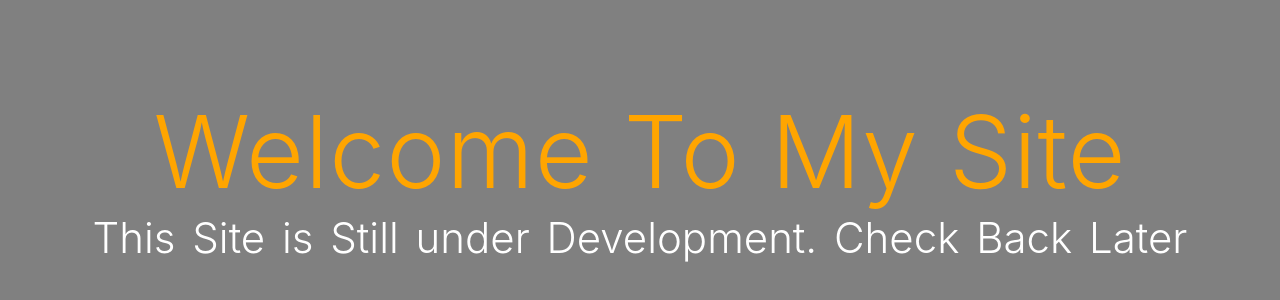
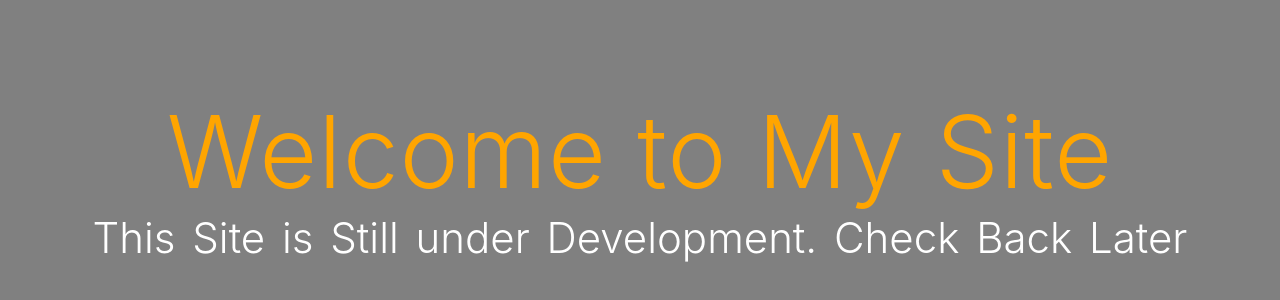
Before and after one commit to ScarVite/scarvite.de, a Nuxt app: page / in a window 1280 px wide. Shown: the part 208-508 px from the top of the page. Built offline with nearby package versions, Linux system fonts and the light colour scheme.

Commit message:
Change some Settings

```diff
--- a/nuxt.config.js
+++ b/nuxt.config.js
@@ -22,7 +22,7 @@ module.exports = {
   ** Headers of the page
   */
   head: {
-    title: 'site',
+    title: 'ScarVite.de',
     meta: [
       { charset: 'utf-8' },
       { name: 'viewport', content: 'width=device-width, initial-scale=1' },
--- a/pages/index.vue
+++ b/pages/index.vue
@@ -2,7 +2,7 @@
   <div v-if="loaded" class="container">
     <div>
       <h1 class="title">
-        Welcome To My Site
+        Welcome to My Site
       </h1>
       <h2 class="subtitle">
         This Site is Still under Development. Check Back Later
--- a/plugins/ga.js
+++ b/plugins/ga.js
@@ -5,8 +5,8 @@ export default ({ app }) => {
      ** Only run on client-side and only in production mode
      ** Need to Change This, when going into Production
      */
-    var GTag = "UA-154545500-4";
-    if (process.env.NODE_ENV == 'production') GTag = "UA-154545500-1";
+    var GTag = "UA-154545500-1";
+    if (process.env.NODE_ENV == 'development') GTag = "UA-154545500-4";
         /*
         ** Include Google Analytics Script
         */
```
